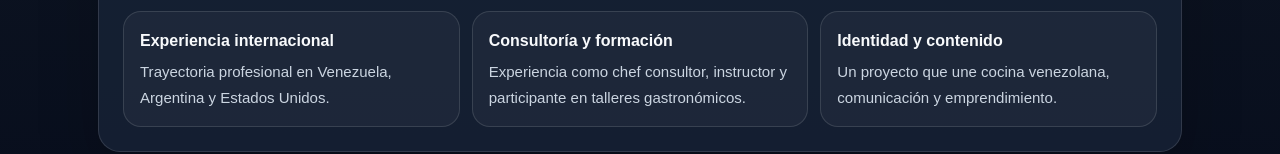
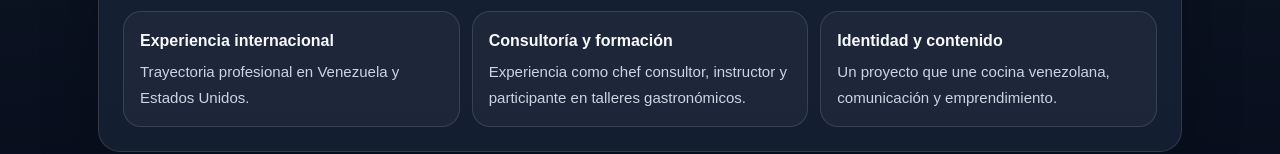
Before and after one commit to simonangelquintero-sys/simonangelcooks, a plain HTML site: page index.html in a window 1280 px wide. Shown: the part 812-966 px from the top of the page. Drawn offline with Linux system fonts and the light colour scheme.

Commit message:
Update index.html

```diff
--- a/index.html
+++ b/index.html
@@ -433,7 +433,7 @@
         <div class="about-grid">
           <div class="about-item">
             <strong>Experiencia internacional</strong>
-            <span>Trayectoria profesional en Venezuela, Argentina y Estados Unidos.</span>
+            <span>Trayectoria profesional en Venezuela y Estados Unidos.</span>
           </div>
           <div class="about-item">
             <strong>Consultoría y formación</strong>
```
